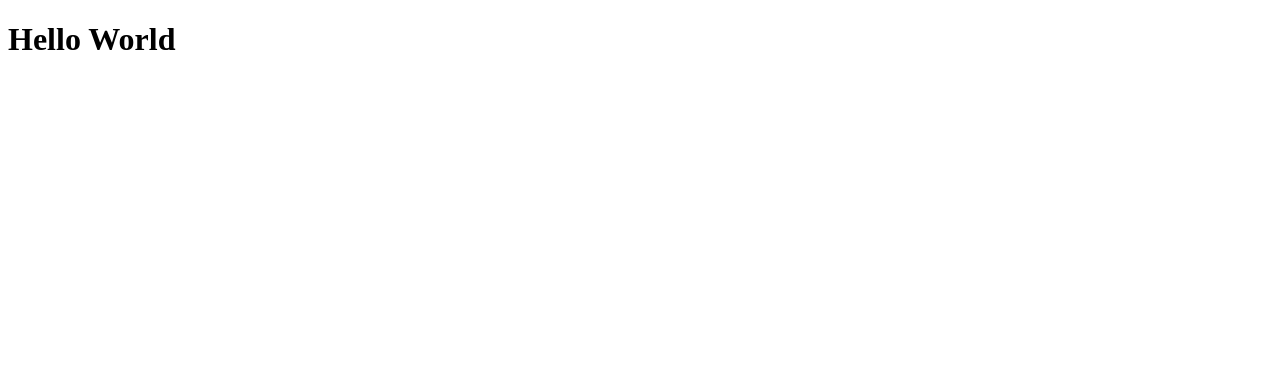
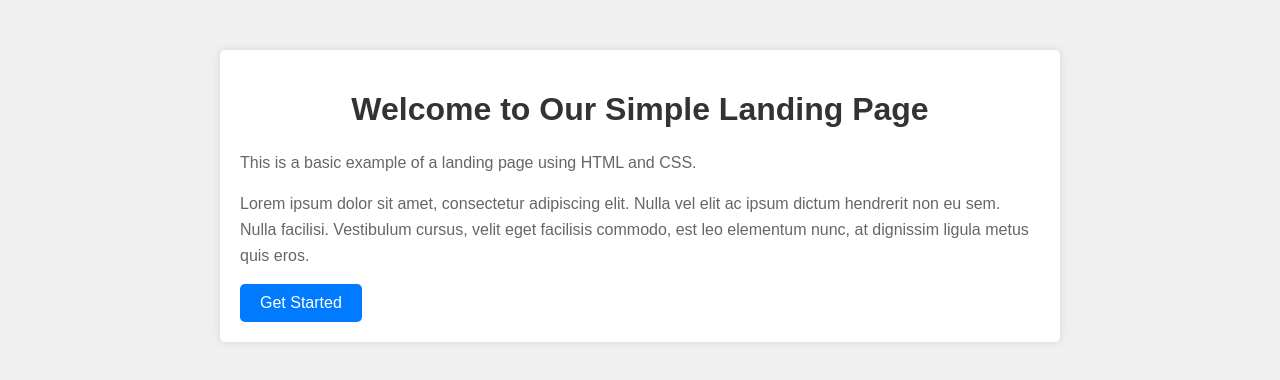
Before and after one commit to Tarun-Jaikishan/cloud-class, a plain HTML site: page index.html in a window 1280 px wide. Drawn offline with Linux system fonts and the light colour scheme.

Commit message:
Update index.html

```diff
--- a/index.html
+++ b/index.html
@@ -3,9 +3,55 @@
   <head>
     <meta charset="UTF-8" />
     <meta name="viewport" content="width=device-width, initial-scale=1.0" />
-    <title>Document</title>
+    <title>Simple Landing Page</title>
+    <style>
+      body {
+        font-family: Arial, sans-serif;
+        margin: 0;
+        padding: 0;
+        background-color: #f0f0f0;
+      }
+      .container {
+        max-width: 800px;
+        margin: 50px auto;
+        padding: 20px;
+        background-color: #fff;
+        border-radius: 5px;
+        box-shadow: 0 0 10px rgba(0, 0, 0, 0.1);
+      }
+      h1 {
+        color: #333;
+        text-align: center;
+      }
+      p {
+        color: #666;
+        line-height: 1.6;
+      }
+      .btn {
+        display: inline-block;
+        padding: 10px 20px;
+        background-color: #007bff;
+        color: #fff;
+        text-decoration: none;
+        border-radius: 5px;
+        transition: background-color 0.3s ease;
+      }
+      .btn:hover {
+        background-color: #0056b3;
+      }
+    </style>
   </head>
   <body>
-    <h1>Hello World</h1>
+    <div class="container">
+      <h1>Welcome to Our Simple Landing Page</h1>
+      <p>This is a basic example of a landing page using HTML and CSS.</p>
+      <p>
+        Lorem ipsum dolor sit amet, consectetur adipiscing elit. Nulla vel elit
+        ac ipsum dictum hendrerit non eu sem. Nulla facilisi. Vestibulum cursus,
+        velit eget facilisis commodo, est leo elementum nunc, at dignissim
+        ligula metus quis eros.
+      </p>
+      <a href="#" class="btn">Get Started</a>
+    </div>
   </body>
 </html>
```
